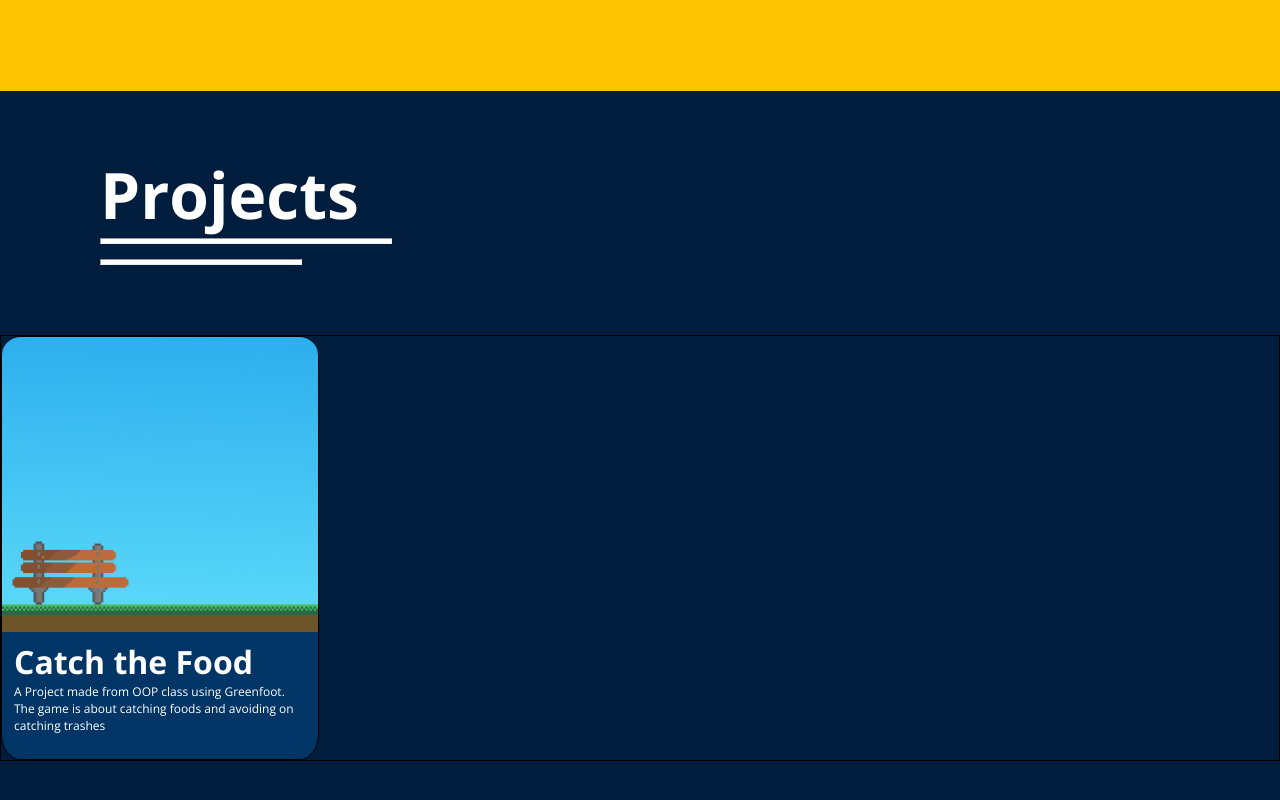
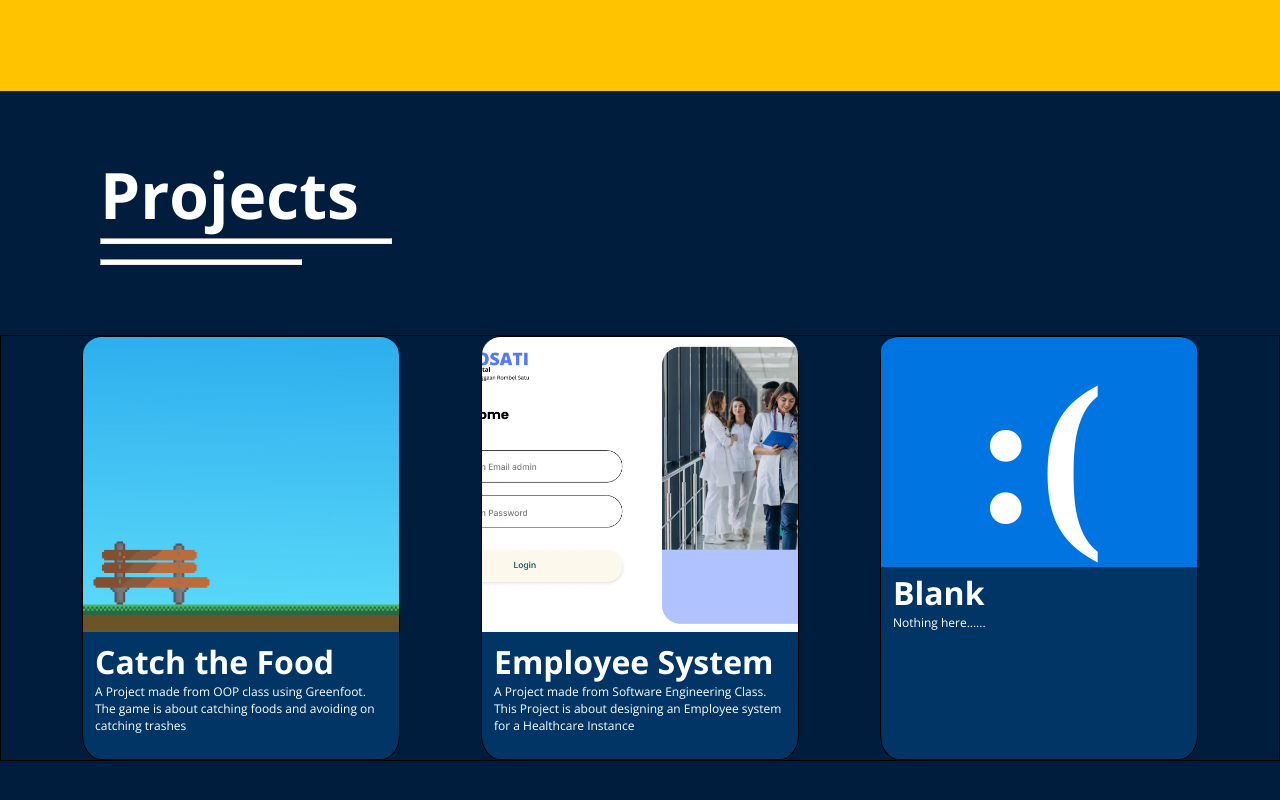
Before and after one commit to Zireha/belajar-html, a plain HTML site: page Portfolio Page/index.html in a window 1280 px wide. Shown: the part 654-1454 px from the top of the page. Drawn offline with nearby package versions, Linux system fonts and the light colour scheme; a web font is replaced by a local one.

Commit message:
changed cards

```diff
--- a/Portfolio Page/index.html
+++ b/Portfolio Page/index.html
@@ -48,12 +48,28 @@
                 <hr class="line2">
             </div>
 
-            <div class="cards">
+            <div class="cards-container">
                 <div class="card-child">
                     <div class="img-container">
                         <img src="assets/bgril.png" alt="bg-game-proj">
                         <h3 class="proj-title"><a href="https://github.com/Zireha/GreenfootProject" target="_blank">Catch the Food</a></h3>
                         <p class="proj-desc" hre>A Project made from OOP class using Greenfoot. The game is about catching foods and avoiding on catching trashes</p>
+                    </div>
+                </div>
+                <div class="card-child">
+                    <div class="img-container">
+                        <img src="assets/rosati.png" alt="emply-system-proj">
+                        <h3 class="proj-title"><a href=""">Employee System</a></h3>
+                        <p class="proj-desc" hre>A Project made from Software Engineering Class. This Project is about designing an Employee system for a Healthcare Instance</p>
+                    </div>
+                </div>
+                <div class="card-child">
+                    <div class="img-container">
+                        <div class="blank">
+                            <h1 class="no-proj tba">:(</h1>
+                        </div>
+                        <h3 class="proj-title">Blank</h3>
+                        <p class="proj-desc" hre>Nothing here......</p>
                     </div>
                 </div>
             </div>
--- a/Portfolio Page/styles.css
+++ b/Portfolio Page/styles.css
@@ -148,9 +148,12 @@ nav > ul > li {
     background-color: white;
 }
 
-.cards {
+.cards-container {
     border: 1px solid black;
     margin-top: 70px;
+    display: flex;
+    flex-wrap: wrap;
+    justify-content: space-evenly;
 }
 
 .card-child {
@@ -196,3 +199,16 @@ nav > ul > li {
 .img-container a:hover {
     font-size: 32px;
 }
+
+.tba {
+    text-align: center;
+    font-family: var(--font-1);
+    font-size: 195px;
+    color: white;
+}
+
+.blank {
+    background-color: #0075E2;
+    padding-top: 6px;
+    border-radius: 6% 6% 0% 0%;
+}
```
Also changed, not shown: Portfolio Page/assets/rosati.png (added).
